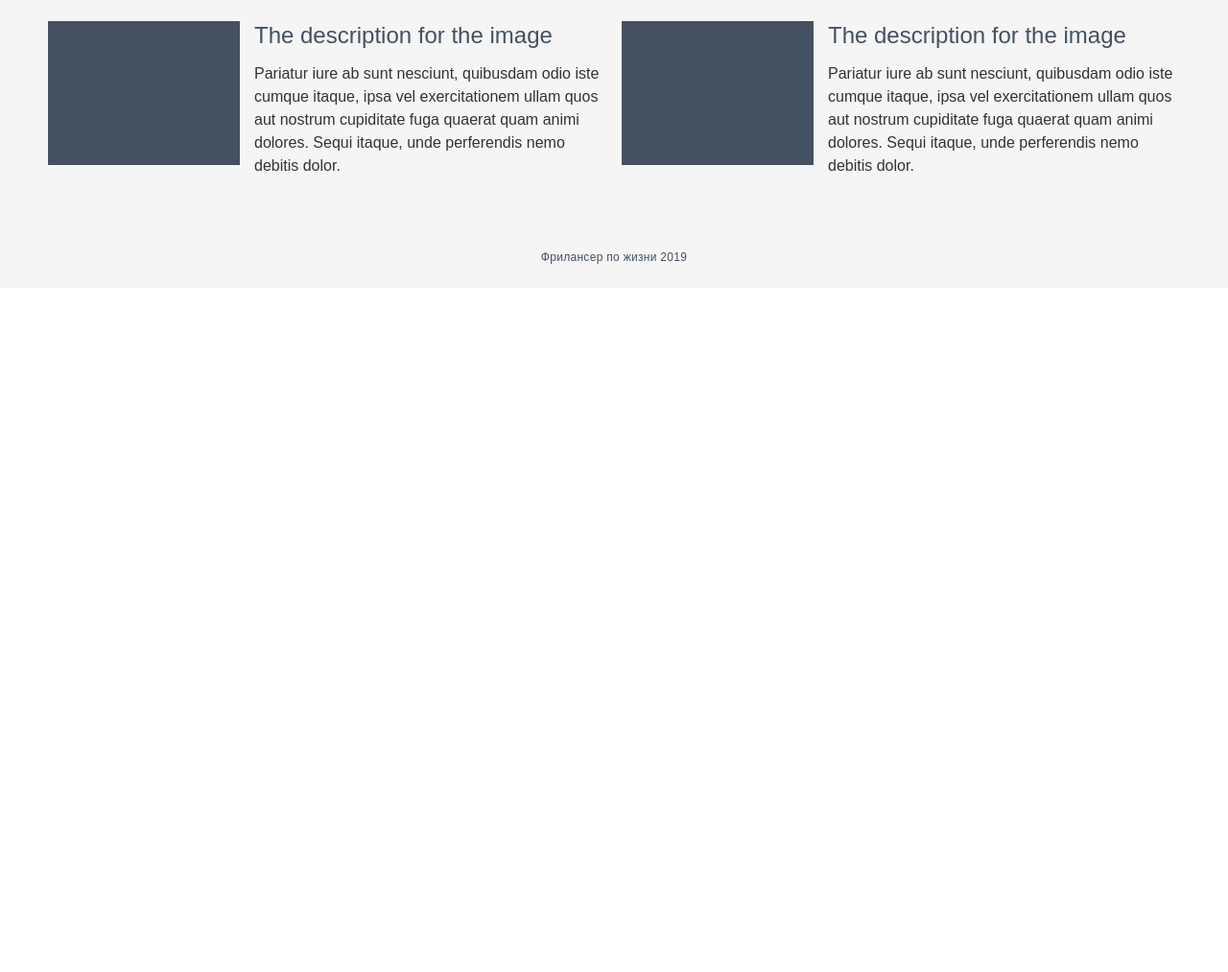
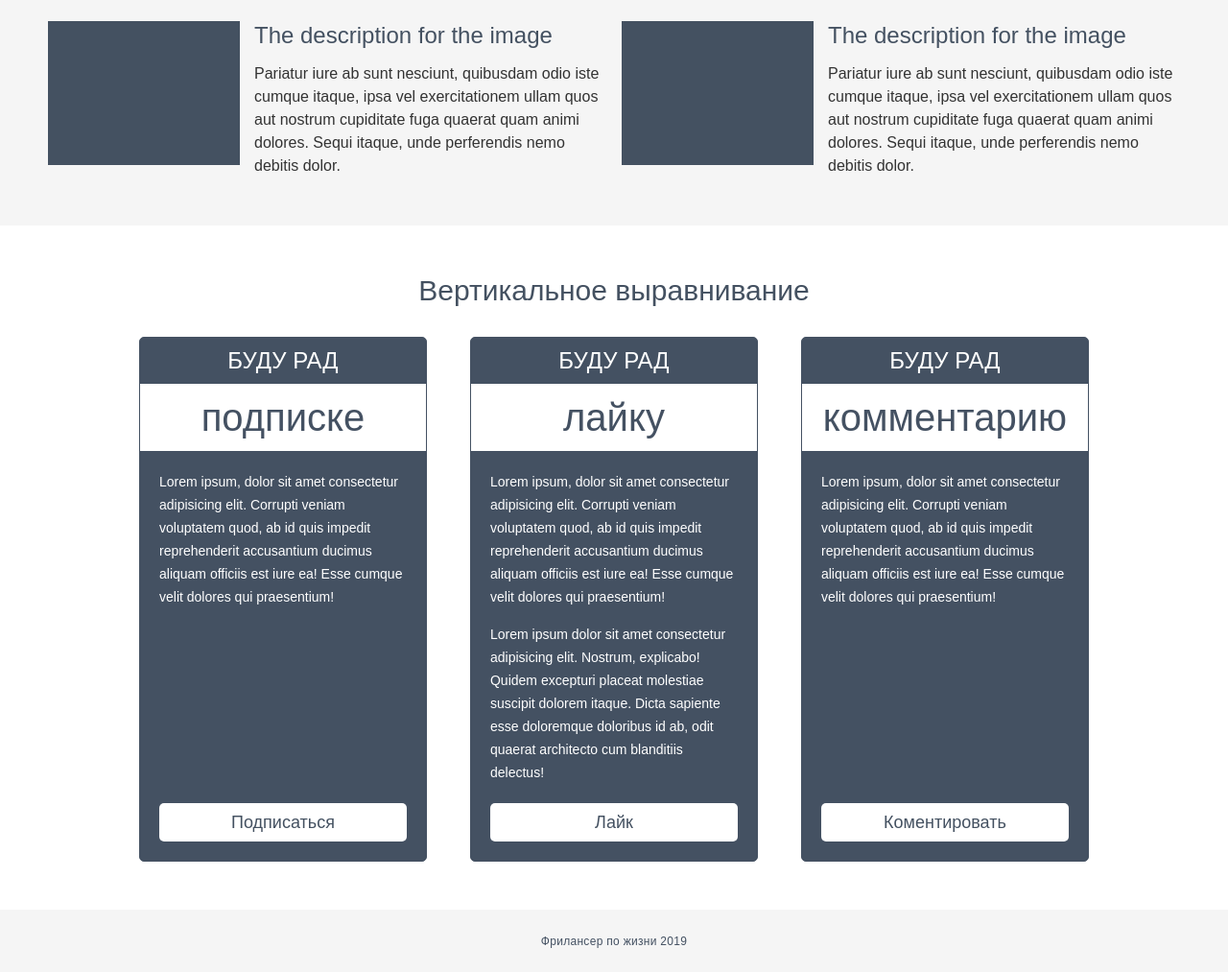
Before and after one commit to yaroslavas2001/FLEXBOX, a plain HTML site: page index.html in a window 1280 px wide. Shown: the part 991-2004 px from the top of the page at 96% size. Before the commit the page ends 1291 px from the top, so only its background shows below. Drawn offline with Linux system fonts and the light colour scheme.

Commit message:
Сверстали макет

```diff
--- a/css/style.css
+++ b/css/style.css
@@ -149,7 +149,70 @@ flex: 0 0 430px;
   font-size: 16px;
   line-height: 24px;
 }
-
+.vertical{
+  padding: 50px 0;
+}
+.vertical__title {
+	text-align: center;
+	margin: 0px 0px 30px 0px;
+}
+.vertical__body {
+	max-width: 990px;
+	margin: 0px auto;
+}
+.vertical__row {
+  display: flex;
+  margin: 0 -22.5px;
+}
+.vertical__column {
+  flex: 0 1 33.333%;
+  padding: 0 22.5px;
+  display: flex;
+}
+.vertical__item{
+  background-color: #445162;
+  color: #fff;
+  border-radius: 5px;
+  border: 1px solid #445162;
+  padding: 0px 0px 20px 0px;
+  display: flex;
+  flex-direction: column;
+}
+.vertical__subtitle{
+  font-size: 24px;
+  padding: 12px 0;
+  text-transform: uppercase;
+  text-align: center;
+}
+.vertical__label{
+  background-color: #fff;
+  color: #445162;
+  padding: 15px 0;
+  font-size: 40px;
+  text-align: center;
+}
+.vertical__text{
+padding: 20px;
+font-size: 14px;
+line-height: 24px;
+flex: 1 1 auto;
+}
+.vertical__text p{
+  margin: 0px 0px 15px 0px;
+}
+.vertical__text p:last-child{
+	margin: 0;
+}
+.vertical__btn {
+	display: block;
+	margin: 0px 20px;
+	text-align: center;
+	line-height: 40px;
+	background-color: #fff;
+	border-radius: 5px;
+	color: #445161;
+	font-size: 18px;
+}
 
 
 .footer{
--- a/index.html
+++ b/index.html
@@ -111,6 +111,49 @@
     </div>
   </div>
 
+  <div class="vertical">
+    <div class="container">
+      <div class="vertical__title title">Вертикальное выравнивание</div>
+      <div class="vertical__body">
+        <div class="vertical__row">
+
+          <div class="vertical__column">
+            <div class="vertical__item">
+              <div class="vertical__subtitle">буду рад</div>
+              <div class="vertical__label">подписке</div>
+              <div class="vertical__text"><p>Lorem ipsum, dolor sit amet consectetur adipisicing elit. Corrupti veniam voluptatem quod, ab id quis impedit reprehenderit accusantium ducimus aliquam officiis est iure ea! Esse cumque velit dolores qui praesentium!</p></div>
+              <a href="" class="vertical__btn">Подписаться</a>
+            </div>
+          </div>
+
+          <div class="vertical__column">
+            <div class="vertical__item">
+              <div class="vertical__subtitle">буду рад</div>
+              <div class="vertical__label">лайку</div>
+              <div class="vertical__text"><p>Lorem ipsum, dolor sit amet consectetur adipisicing elit. Corrupti veniam voluptatem quod, ab id quis impedit reprehenderit accusantium ducimus aliquam officiis est iure ea! Esse cumque velit dolores qui praesentium!</p>
+              <p>Lorem ipsum dolor sit amet consectetur adipisicing elit. Nostrum, explicabo! Quidem excepturi placeat molestiae suscipit dolorem itaque. Dicta sapiente esse doloremque doloribus id ab, odit quaerat architecto cum blanditiis delectus!</p>
+              </div>
+              <a href="" class="vertical__btn">Лайк</a>
+            </div>
+          </div>
+
+          <div class="vertical__column">
+            <div class="vertical__item">
+              <div class="vertical__subtitle">буду рад</div>
+              <div class="vertical__label">комментарию</div>
+              <div class="vertical__text"><p>Lorem ipsum, dolor sit amet consectetur adipisicing elit. Corrupti veniam voluptatem quod, ab id quis impedit reprehenderit accusantium ducimus aliquam officiis est iure ea! Esse cumque velit dolores qui praesentium!</p></div>
+              <a href="" class="vertical__btn">Коментировать</a>
+            </div>
+          </div>
+
+
+
+        </div>
+      </div>
+    </div>
+  </div>
+
+
   </div> <!-- / contant-->
 
   <footer class="footer">
```
